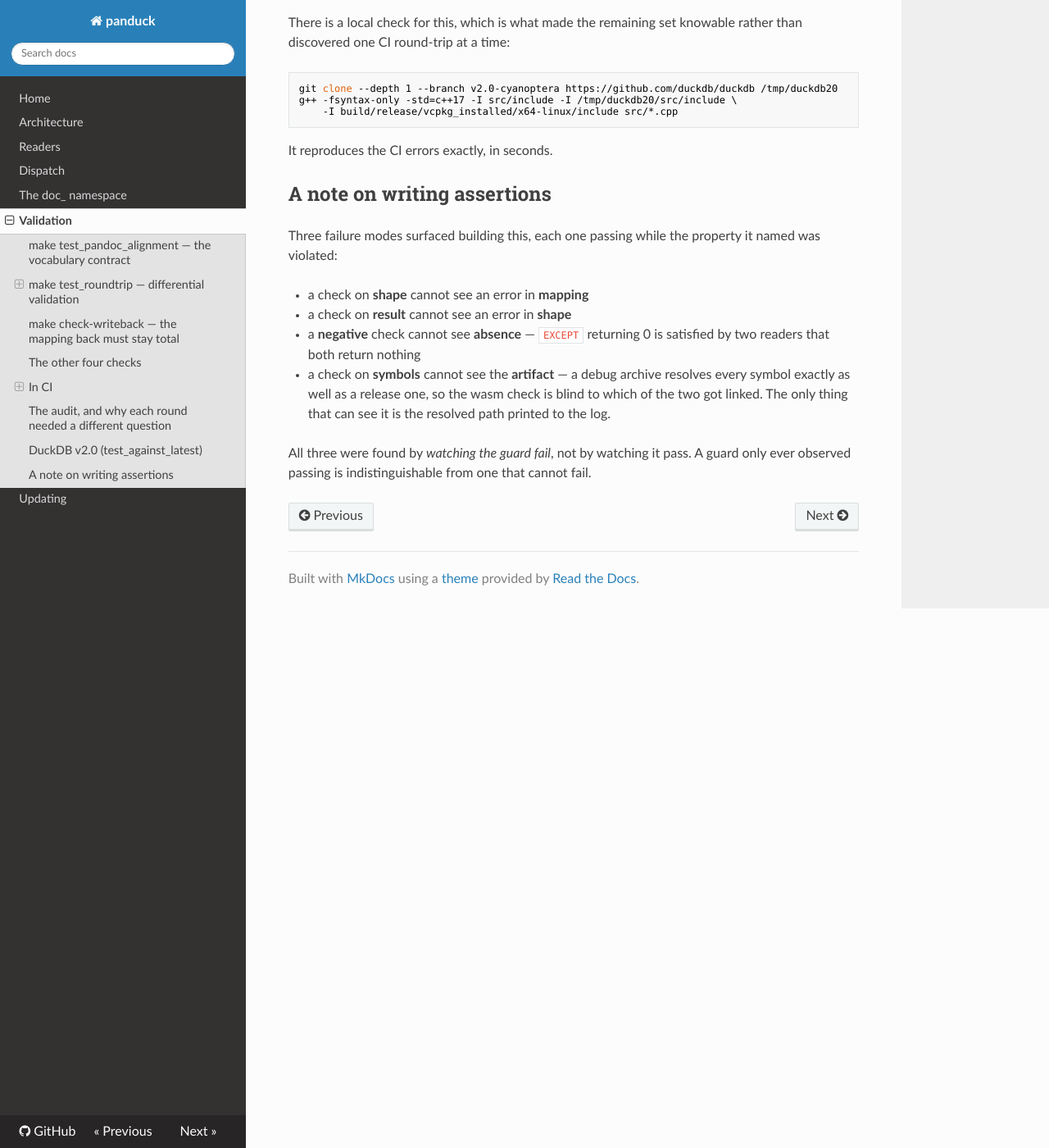
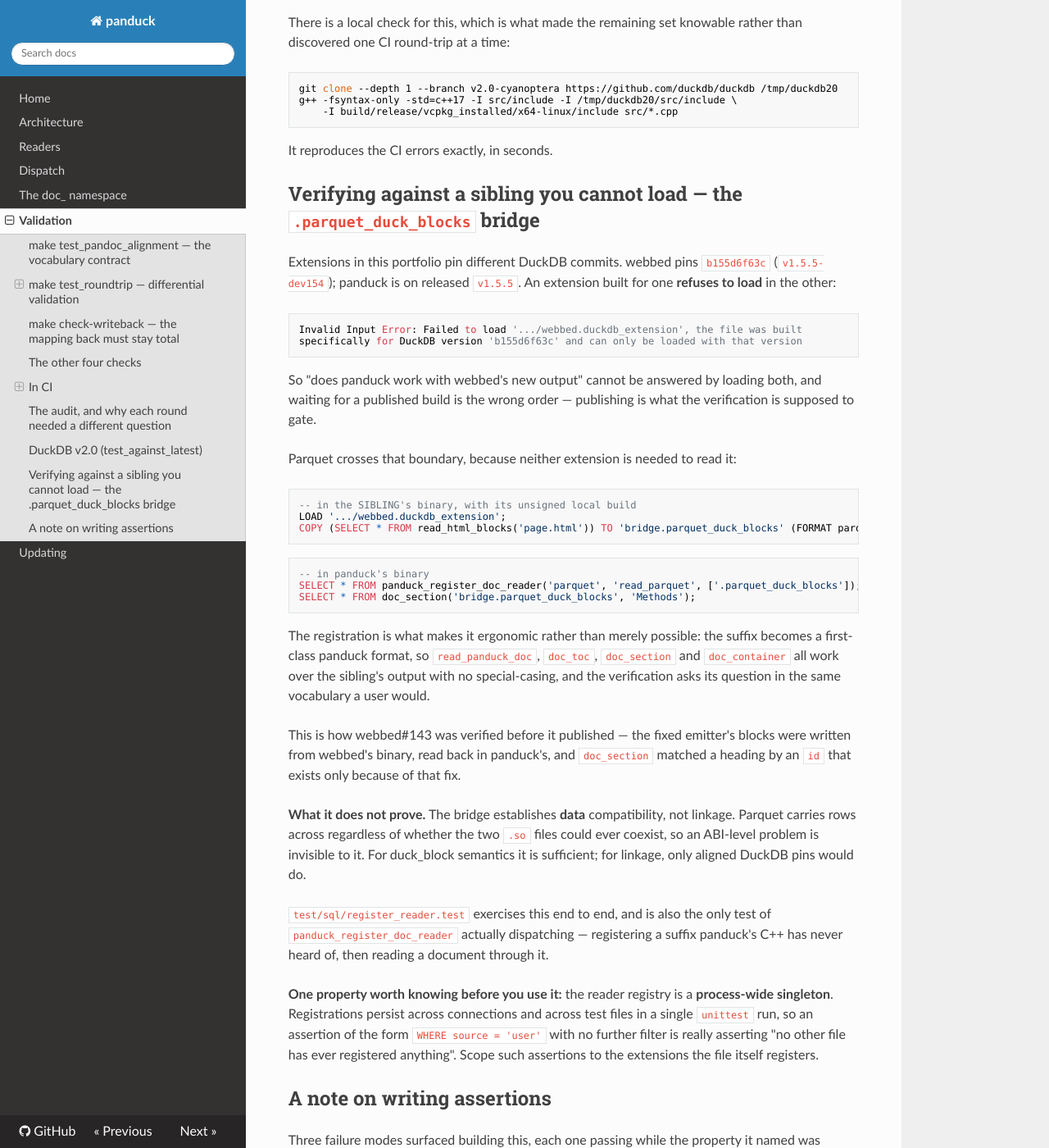
Before and after one commit to teaguesterling/duckdb_panduck, an MkDocs documentation site: the page built from docs/validation.md, in a window 1280 px wide and 1400 px high, scrolled down 6010 px. Shown: the whole window at 82% size. Built offline with MkDocs 1.6.1, drawn with Linux system fonts in a browser that asks for light colours; nearby versions of some CDN libraries.

Commit message:
Document the .parquet_duck_blocks bridge for cross-version verification
The technique existed only as four ad-hoc commands in a scratchpad and as comments inside
register_reader.test. It is portfolio-wide rather than panduck-specific, so it belongs
where someone looks for how verification is done here.

Covers the problem (siblings pin different DuckDB commits, so their extensions cannot
co-load and "does panduck work with webbed's new output" has no direct answer), the
mechanism, and why registering the suffix matters -- it makes the sibling's output a
first-class panduck format, so doc_toc, doc_section and doc_container all work over it and
the verification asks its question in the vocabulary a user would use, rather than in
hand-written SQL that resembles it.

Includes the real load error rather than a paraphrase, and the concrete case: webbed#143
verified before publishing, with doc_section matching a heading by an id that exists only
because of that fix.

States what the bridge does NOT prove: data compatibility, not linkage. Parquet carries
rows across regardless of whether the two .so files could coexist, so an ABI problem is
invisible to it. Worth writing down because the technique is persuasive enough to be
over-trusted.

Also records the process-wide singleton property of the reader registry, and the
assertion-scoping rule that follows from it -- found the hard way when registering
.parquet_duck_blocks broke an unrelated test that passed in isolation.

Co-Authored-By: Claude Opus 5 <noreply@anthropic.com>
Claude-Session: https://claude.ai/code/session_019nkprWWWSkwuWNmAEoVUs2

````diff
--- a/docs/validation.md
+++ b/docs/validation.md
@@ -247,6 +247,59 @@ g++ -fsyntax-only -std=c++17 -I src/include -I /tmp/duckdb20/src/include \
 
 It reproduces the CI errors exactly, in seconds.
 
+## Verifying against a sibling you cannot load — the `.parquet_duck_blocks` bridge
+
+Extensions in this portfolio pin different DuckDB commits. webbed pins `b155d6f63c`
+(`v1.5.5-dev154`); panduck is on released `v1.5.5`. An extension built for one **refuses
+to load** in the other:
+
+```
+Invalid Input Error: Failed to load '.../webbed.duckdb_extension', the file was built
+specifically for DuckDB version 'b155d6f63c' and can only be loaded with that version
+```
+
+So "does panduck work with webbed's new output" cannot be answered by loading both, and
+waiting for a published build is the wrong order — publishing is what the verification is
+supposed to gate.
+
+Parquet crosses that boundary, because neither extension is needed to read it:
+
+```sql
+-- in the SIBLING's binary, with its unsigned local build
+LOAD '.../webbed.duckdb_extension';
+COPY (SELECT * FROM read_html_blocks('page.html')) TO 'bridge.parquet_duck_blocks' (FORMAT parquet);
+```
+
+```sql
+-- in panduck's binary
+SELECT * FROM panduck_register_doc_reader('parquet', 'read_parquet', ['.parquet_duck_blocks']);
+SELECT * FROM doc_section('bridge.parquet_duck_blocks', 'Methods');
+```
+
+The registration is what makes it ergonomic rather than merely possible: the suffix
+becomes a first-class panduck format, so `read_panduck_doc`, `doc_toc`, `doc_section` and
+`doc_container` all work over the sibling's output with no special-casing, and the
+verification asks its question in the same vocabulary a user would.
+
+This is how webbed#143 was verified before it published — the fixed emitter's blocks were
+written from webbed's binary, read back in panduck's, and `doc_section` matched a heading
+by an `id` that exists only because of that fix.
+
+**What it does not prove.** The bridge establishes **data** compatibility, not linkage.
+Parquet carries rows across regardless of whether the two `.so` files could ever coexist,
+so an ABI-level problem is invisible to it. For duck_block semantics it is sufficient; for
+linkage, only aligned DuckDB pins would do.
+
+`test/sql/register_reader.test` exercises this end to end, and is also the only test of
+`panduck_register_doc_reader` actually dispatching — registering a suffix panduck's C++
+has never heard of, then reading a document through it.
+
+**One property worth knowing before you use it:** the reader registry is a **process-wide
+singleton**. Registrations persist across connections and across test files in a single
+`unittest` run, so an assertion of the form `WHERE source = 'user'` with no further filter
+is really asserting "no other file has ever registered anything". Scope such assertions to
+the extensions the file itself registers.
+
 ## A note on writing assertions
 
 Three failure modes surfaced building this, each one passing while the property it named
````
